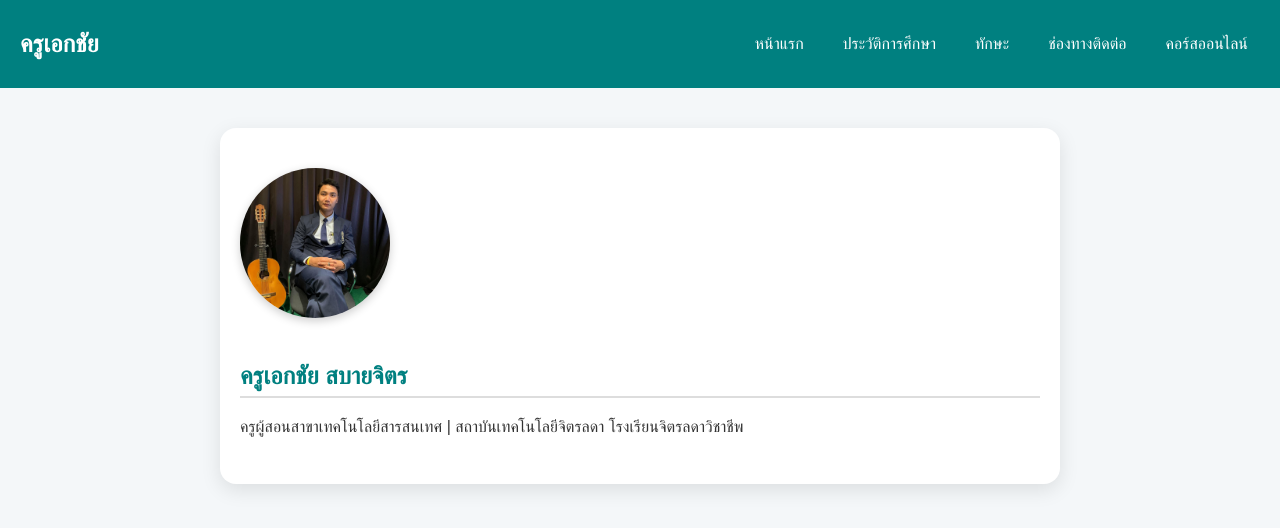
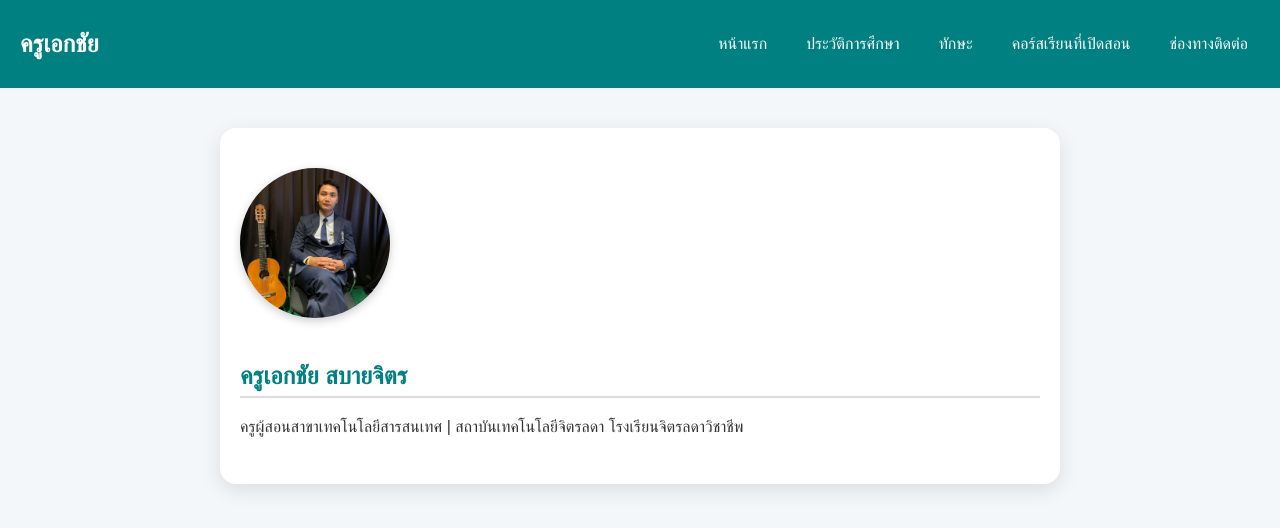
Before and after one commit to Aekmaley/my-profile-Aekmaley, a plain HTML site: page index.html in a window 1280 px wide. Drawn offline with Linux system fonts and the light colour scheme.

Commit message:
Update index.html

```diff
--- a/index.html
+++ b/index.html
@@ -14,8 +14,8 @@
       <li onclick="showPage('home')">หน้าแรก</li>
       <li onclick="showPage('education')">ประวัติการศึกษา</li>
       <li onclick="showPage('skills')">ทักษะ</li>
+      <li onclick="showPage('courses')">คอร์สเรียนที่เปิดสอน</li>
       <li onclick="showPage('contact')">ช่องทางติดต่อ</li>
-      <li onclick="showPage('courses')">คอร์สออนไลน์</li>
     </ul>
   </nav>
 
```
